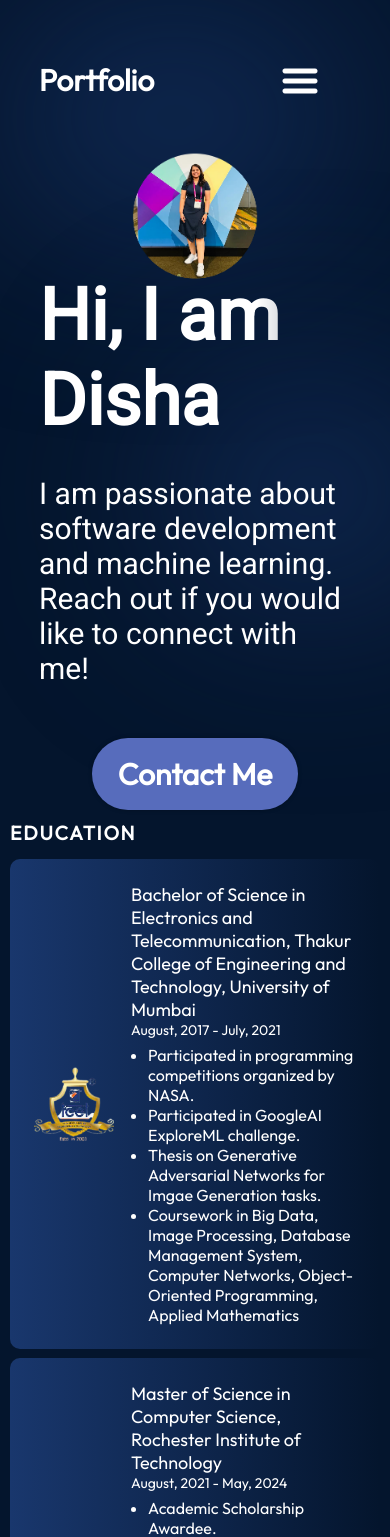
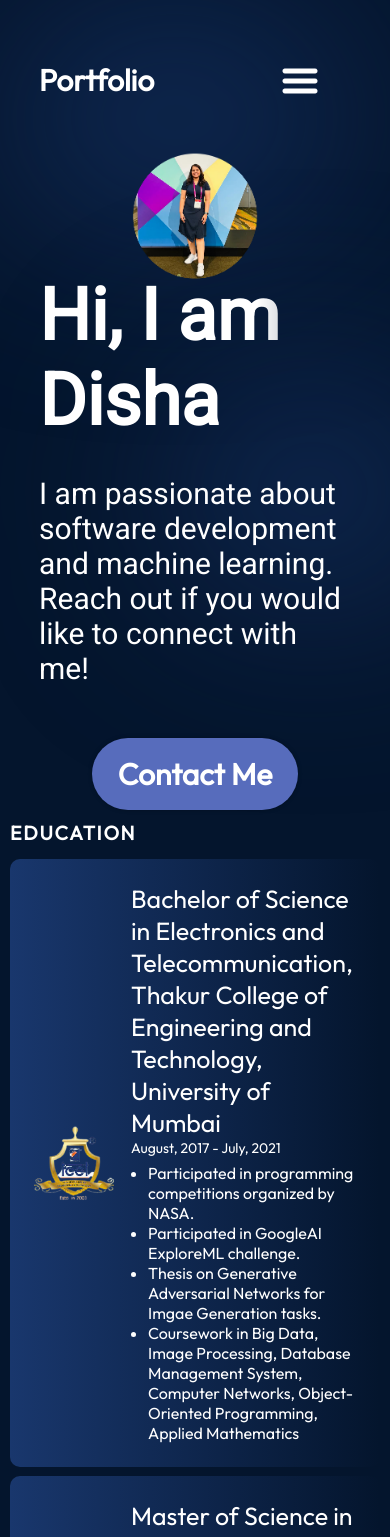
Before and after one commit to DishaRevandkar/my-portfolio, a React (Vite) app: page / in a window 390 px wide. Shown: the top 1537 px of the page. Built offline with nearby package versions, Linux system fonts and the light colour scheme.

Commit message:
Update Education.module.css

```diff
--- a/src/components/Education/Education.module.css
+++ b/src/components/Education/Education.module.css
@@ -91,7 +91,7 @@
   }
 
     .educationItemDetails h3 {
-        font-size: 18px; /* Adjust the heading font size for mobile */
+        font-size: 25px; /* Adjust the heading font size for mobile */
     }
 
     .educationItemDetails p {
```
